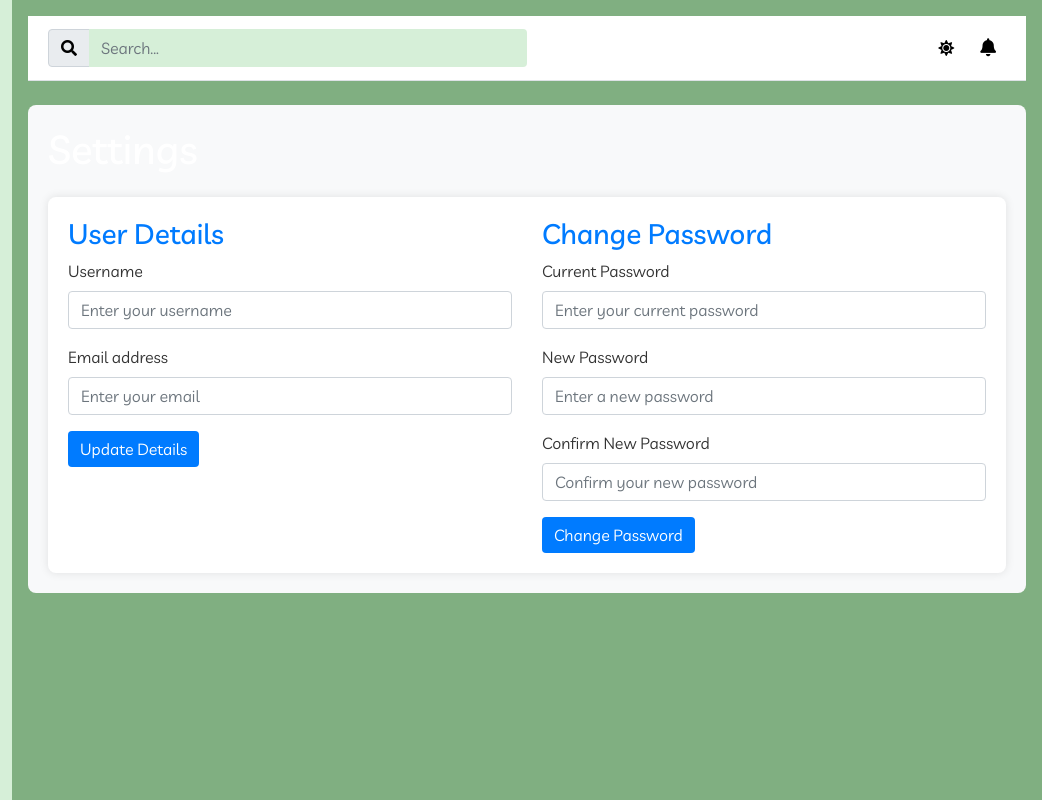
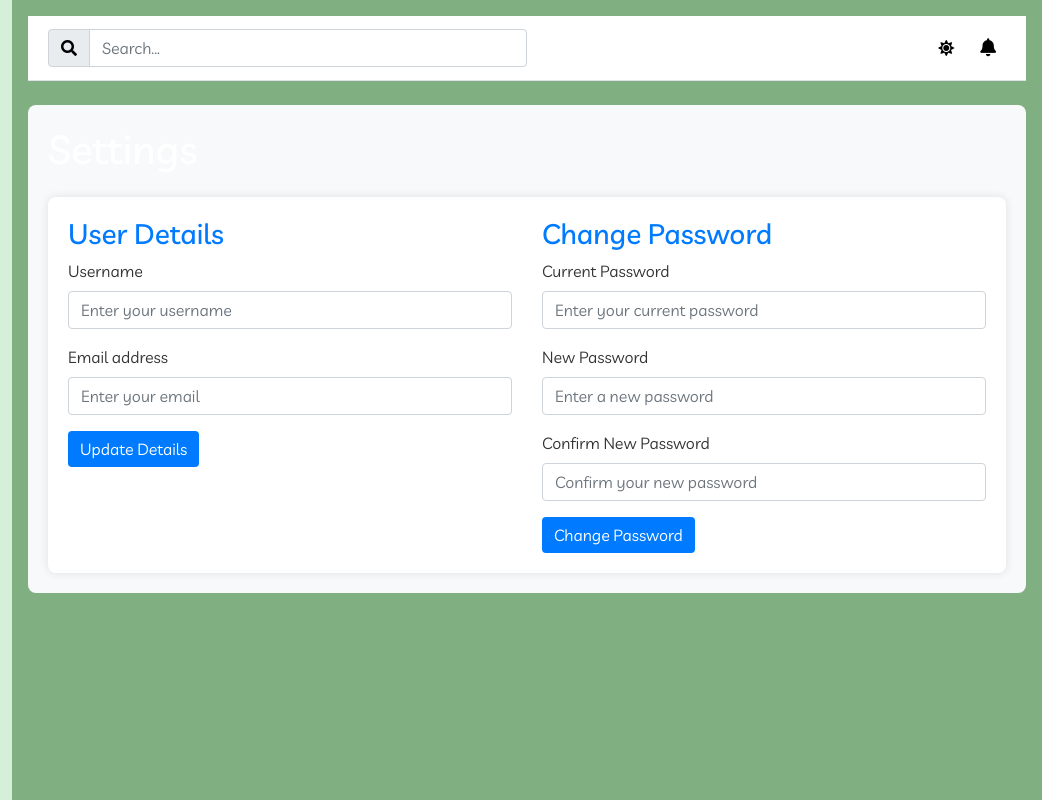
Before and after one commit to Ruthuwamahoro/university-residence-management-system-dashboard, a plain HTML site: page settings.html in a window 1280 px wide. Shown: the full height of the page, 238-1280 px from the left. Drawn offline with nearby package versions, Linux system fonts and the light colour scheme; no server answers.

Commit message:
working on settings

```diff
--- a/settings.html
+++ b/settings.html
@@ -51,10 +51,10 @@
     <div class="main-content flex-grow-1 p-3">
       <header class="d-flex justify-content-between align-items-center mb-4">
         <div class="input-group w-50">
-          <div class="input-group-prepend">
-            <span class="input-group-text" id="basic-addon1"><i class="fas fa-search"></i></span>
-          </div>
-          <input type="text" class="form-control search-input" placeholder="Search..." aria-label="Search" aria-describedby="basic-addon1">
+            <div class="input-group-prepend">
+                <span class="input-group-text" id="basic-addon1"><i class="fas fa-search"></i></span>
+            </div>
+            <input type="text" class="form-control" placeholder="Search..." aria-label="Search" aria-describedby="basic-addon1">
         </div>
         <div class="d-flex align-items-center">
           <div class="theme-switcher mr-3">
```
Also changed, not shown: index.html (+1 -1 lines), rooms.html (+3 -3 lines).
